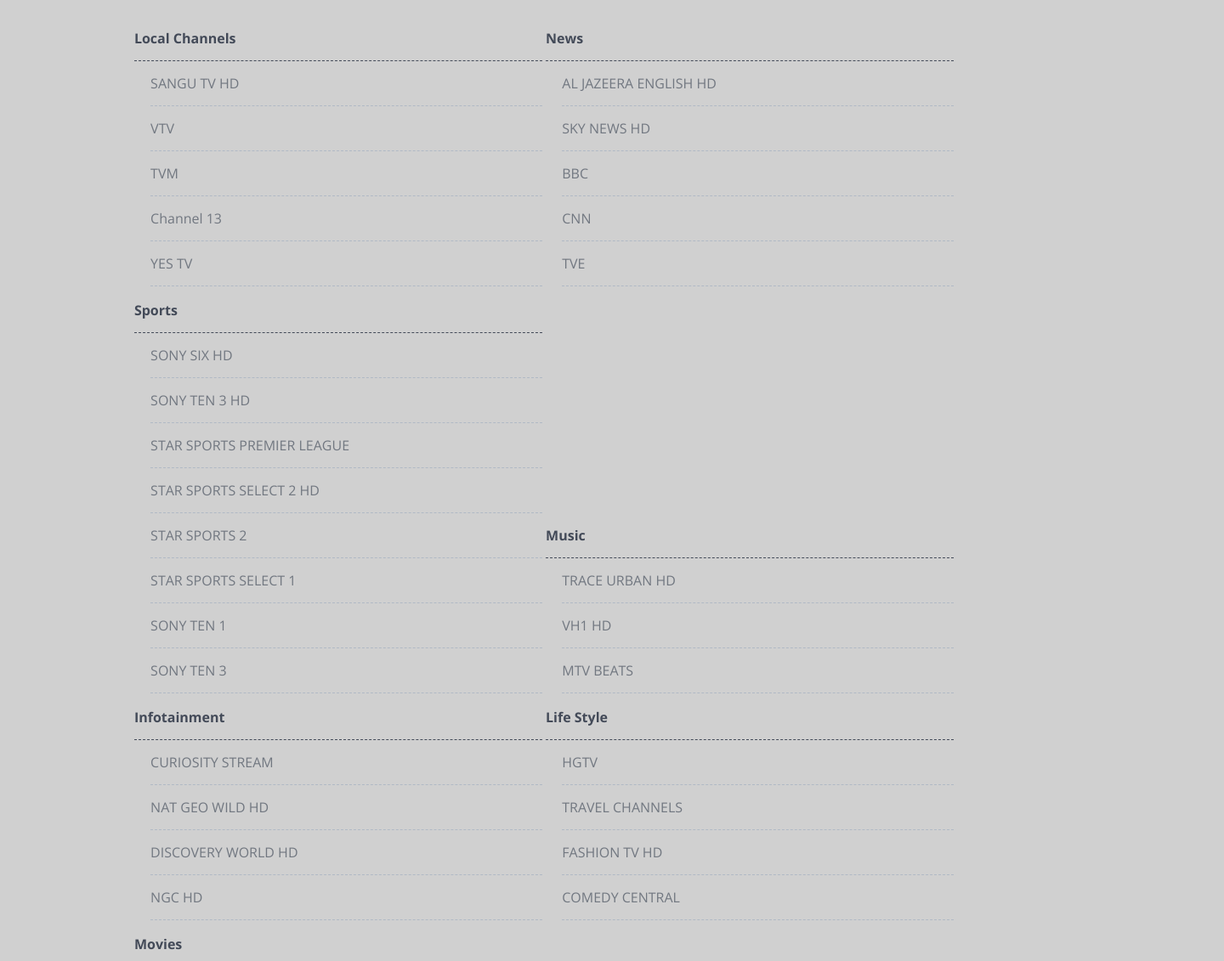
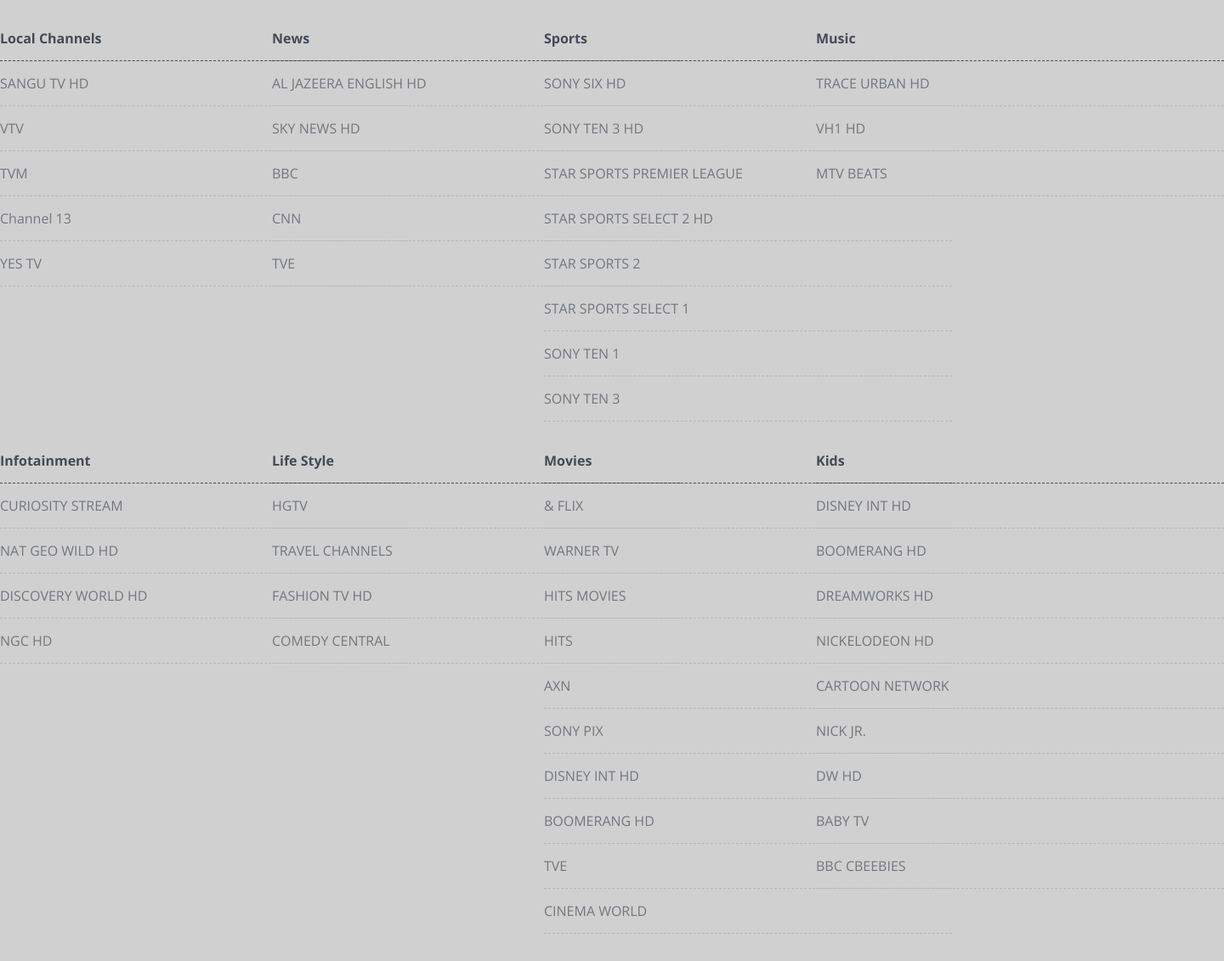
Before and after one commit to 404nahil/TV-Channels, a plain HTML site: page index.html in a window 1280 px wide. Shown: the part 117-1248 px from the top of the page at 85% size, 1440 px wide, since content can reach past the window. Drawn offline with nearby package versions, Linux system fonts and the light colour scheme.

Commit message:
Update index.html
Add card to compositions-list

```diff
--- a/index.html
+++ b/index.html
@@ -18,11 +18,13 @@
         <h1>TV Channels</h1>
         <!-- <p>Some Text</p> -->
     </header>
+    <div class="card-container">
+        <div class="card">
             <ul id="compositions-list" class="pure-tree main-tree">
                 <li>
-            <input type="checkbox" id="" checked="checked">
+                    <input type="checkbox" id="" checked="">
                     <label for="trigger-views"><strong>Local Channels</strong></label>
-            <ul class="pure-tree">
+                    <ul class="">
                         <li>
                             <label for="">SANGU TV HD</label>
                         </li>
@@ -44,11 +46,13 @@
                     </ul>
                 </li>
             </ul>
+        </div>
+        <div class="card">
             <ul id="compositions-list" class="pure-tree main-tree">
                 <li>
                     <input type="checkbox" id="" checked="checked">
                     <label for="trigger-views"><strong>News</strong></label>
-            <ul class="pure-tree">
+                    <ul class="">
                         <li>
                             <label for="">AL JAZEERA ENGLISH HD</label>
                         </li>
@@ -67,11 +71,13 @@
                     </ul>
                 </li>
             </ul>
+        </div>
+        <div class="card">
             <ul id="compositions-list" class="pure-tree main-tree">
                 <li>
                     <input type="checkbox" id="" checked="checked">
                     <label for="trigger-views"><strong>Sports</strong></label>
-            <ul class="pure-tree">
+                    <ul class="">
                         <!-- <li>
                       <label for="">Ice Sports</label>
                   </li> -->
@@ -102,12 +108,14 @@
                     </ul>
                 </li>
             </ul>
+        </div>
+        <div class="card">
             <ul id="compositions-list" class="pure-tree main-tree">
                 <li>
                     <input type="checkbox" id="" checked="checked">
                     <label for="trigger-views">
                 <strong>Music</strong></label>
-            <ul class="pure-tree">
+                    <ul class="">
                         <li>
                             <label for="">TRACE URBAN HD</label>
                         </li>
@@ -120,11 +128,13 @@
                     </ul>
                 </li>
             </ul>
+        </div>
+        <div class="card">
             <ul id="compositions-list" class="pure-tree main-tree">
                 <li>
                     <input type="checkbox" id="" checked="checked">
                     <label for="trigger-views"><strong>Infotainment</strong></label>
-            <ul class="pure-tree">
+                    <ul class="">
                         <li>
                             <label for="">CURIOSITY STREAM</label>
                         </li>
@@ -140,11 +150,13 @@
                     </ul>
                 </li>
             </ul>
+        </div>
+        <div class="card">
             <ul id="compositions-list" class="pure-tree main-tree">
                 <li>
                     <input type="checkbox" id="" checked="checked">
                     <label for="trigger-views"><strong>Life Style</strong></label>
-            <ul class="pure-tree">
+                    <ul class="">
                         <li>
                             <label for="">HGTV</label>
                         </li>
@@ -160,11 +172,14 @@
                     </ul>
                 </li>
             </ul>
+        </div>
+
+        <div class="card">
             <ul id="compositions-list" class="pure-tree main-tree">
                 <li>
                     <input type="checkbox" id="" checked="checked">
                     <label for="trigger-views"><strong>Movies</strong></label>
-            <ul class="pure-tree">
+                    <ul class="">
                         <li>
                             <label for="">& FLIX</label>
                         </li>
@@ -198,11 +213,13 @@
                     </ul>
                 </li>
             </ul>
+        </div>
+        <div class="card">
             <ul id="compositions-list" class="pure-tree main-tree">
                 <li>
                     <input type="checkbox" id="" checked="checked">
                     <label for="trigger-views"><strong>Kids</strong></label>
-            <ul class="pure-tree">
+                    <ul class="">
                         <li>
                             <label for="">DISNEY INT HD</label>
                         </li>
@@ -233,11 +250,14 @@
                     </ul>
                 </li>
             </ul>
+        </div>
+
+        <div class="card">
             <ul id="compositions-list" class="pure-tree main-tree">
                 <li>
                     <input type="checkbox" id="" checked="checked">
                     <label for="trigger-views"><strong>Internatoinal Channels</strong></label>
-            <ul class="pure-tree">
+                    <ul class="">
                         <li>
                             <label for="">SONY ENT HD</label>
                         </li>
@@ -283,6 +303,8 @@
                     </ul>
                 </li>
             </ul>
+        </div>
+    </div>
     <!-- partial -->
 
 </body>
```
Lines whose indentation alone changed are shown as unchanged.
